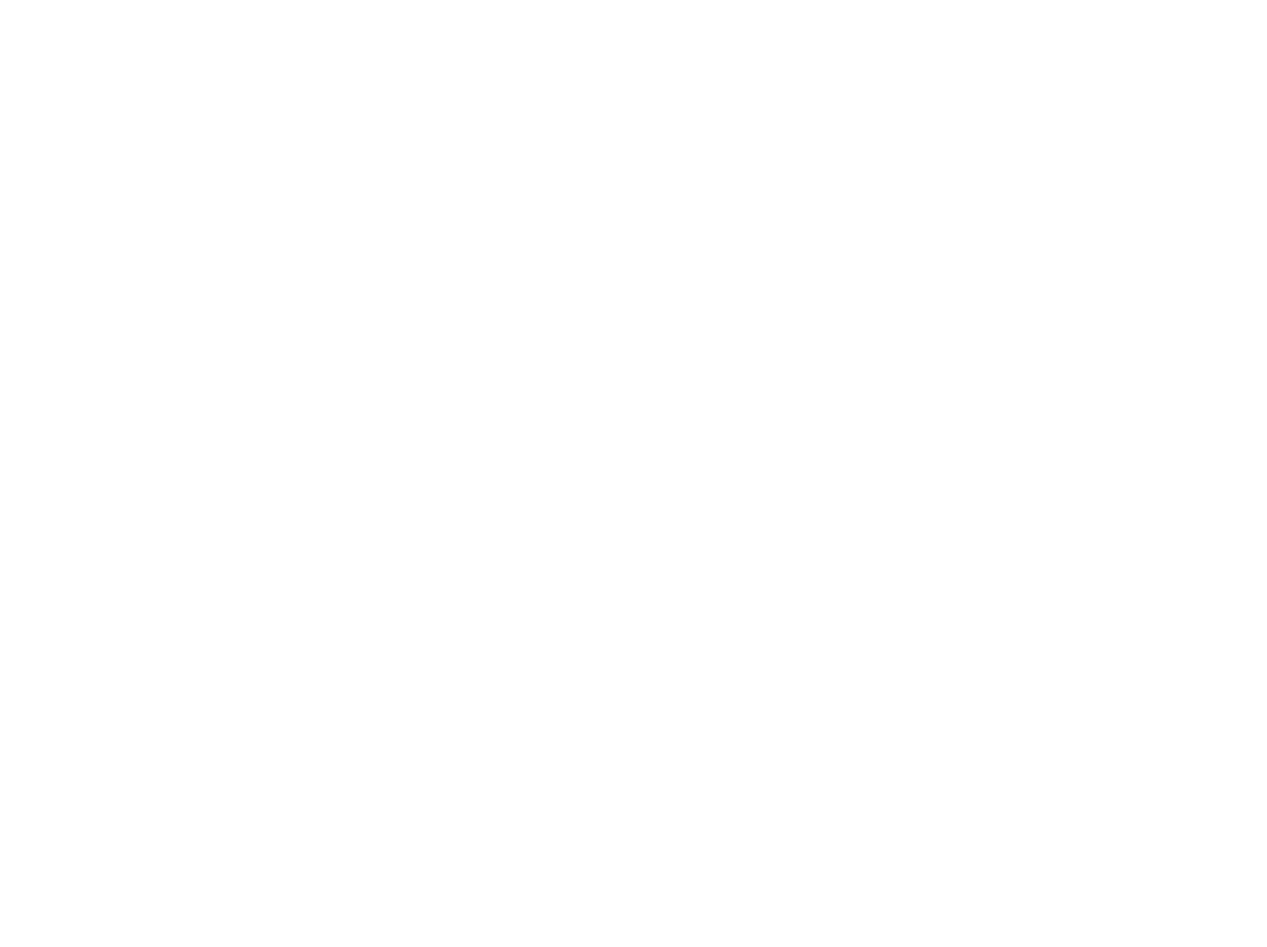
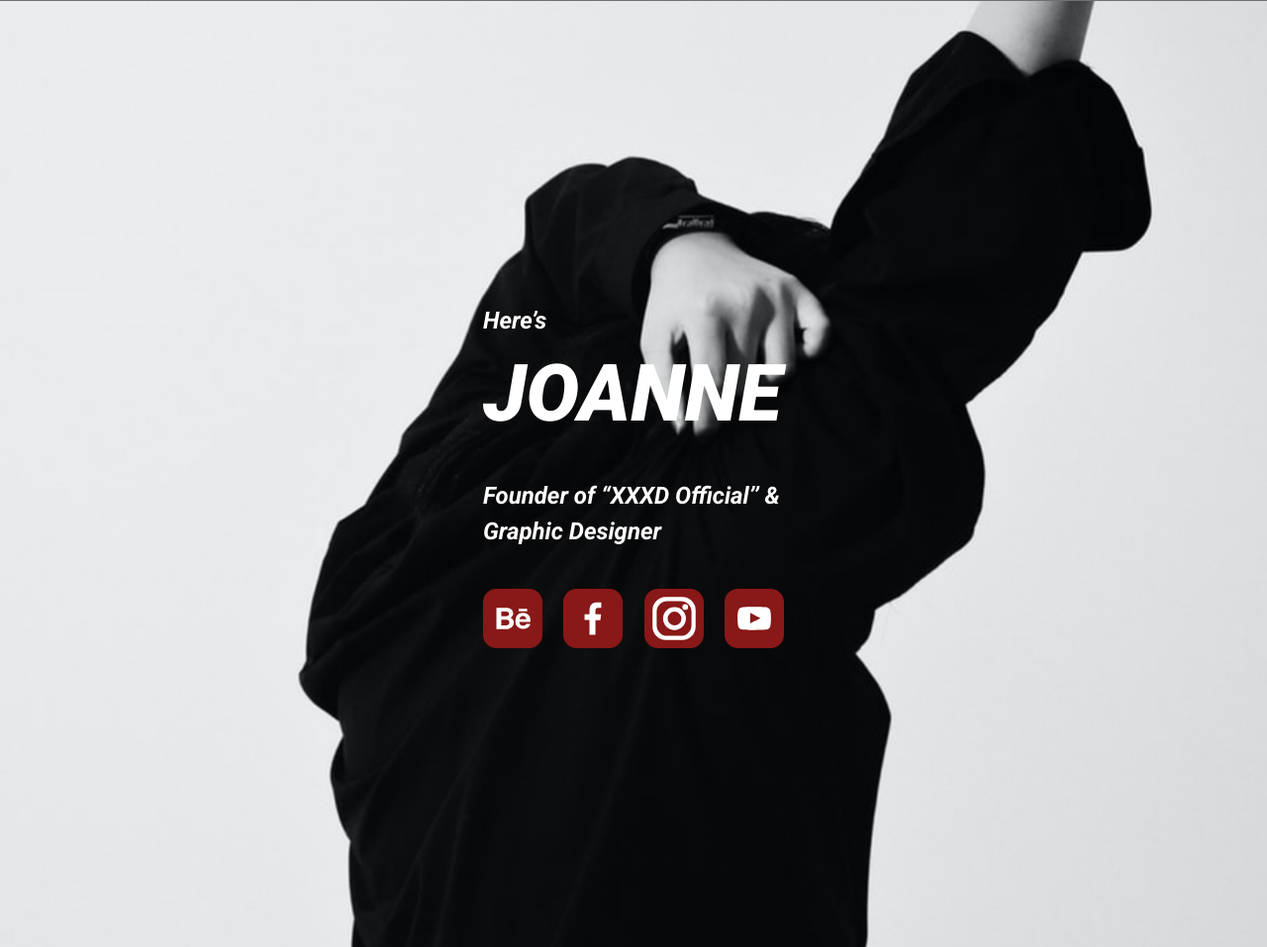
Before and after one commit to AritanHuang/Hw2-personal-pages, a plain HTML site: page index.html in a window 1280 px wide. Shown: the whole page at 99% size. Before the commit the page ends 800 px from the top, so only its background shows below. Drawn offline with Linux system fonts and the light colour scheme.

Commit message:
新增banner區塊樣式

```diff
--- a/css/all.css
+++ b/css/all.css
@@ -134,7 +134,70 @@ table {
 }
 body{
     font-family:'Roboto',-apple-system, BlinkMacSystemFont, "Segoe UI", "Microsoft JhengHei", Roboto, "Helvetica Neue", Arial, sans-serif;
+    font-style: italic;
+    font-size: 24px;
+    line-height: 36px;
 }
 img{
     vertical-align: middle;
 }
+h1{
+    font-size: 80px;
+    line-height: 106px;
+}
+.banner{
+    /* height: calc(100vh); */
+    height: 958px;
+    background-image: url(../images/banner.png);
+    background-size: cover;
+    background-position: center center;
+    display: flex;
+    justify-content: center;
+    align-items: center;
+}
+.banner-content{
+    width: 304px;
+}
+.icon-list{
+    display: flex;
+    justify-content: space-between;
+}
+.icon-list :hover{
+    opacity: 0.8;
+}
+
+/* Utility */
+.text-white{
+    color: #fff;
+}
+.title{
+    font-size: 64px;
+    line-height: 84px;
+}
+.subtitle{
+    font-size: 24px;
+    line-height: 42px;
+}
+.summary{
+    font-size: 20px;
+    line-height: 30px;
+}
+.works-title{
+    font-size: 20px;
+    line-height: 42px;
+}
+.mb-4{
+    margin-bottom: 32px;
+}
+.mb-5{
+    margin-bottom: 40px;
+}
+.fw-medium{
+    font-weight: 500;
+}
+.fw-bold{
+    font-weight: 700;
+}
+.fw-black{
+    font-weight: 900;
+}
--- a/index.html
+++ b/index.html
@@ -14,7 +14,19 @@
 </head>
 
 <body>
-
+    <header class="banner">
+        <div class="banner-content text-white">
+            <p class="subtitle fw-bold">Here’s</p>
+            <h1 class="mb-4 fw-black">JOANNE</h1>
+            <p class="mb-5 fw-bold">Founder of “XXXD Official’’ & Graphic Designer</p>
+            <ul class="icon-list">
+                <li><a href="#"><img src="images/behance.svg" alt="behance-icon"></a></li>
+                <li><a href="#"><img src="images/facebook.svg" alt="facebook-icon"></a></li>
+                <li><a href="#"><img src="images/instagram.svg" alt="instagram-icon"></a></li>
+                <li><a href="#"><img src="images/youtube.svg" alt="youtube-icon"></a></li>
+            </ul>
+        </div>
+    </header>
 </body>
 
 </html>
```
